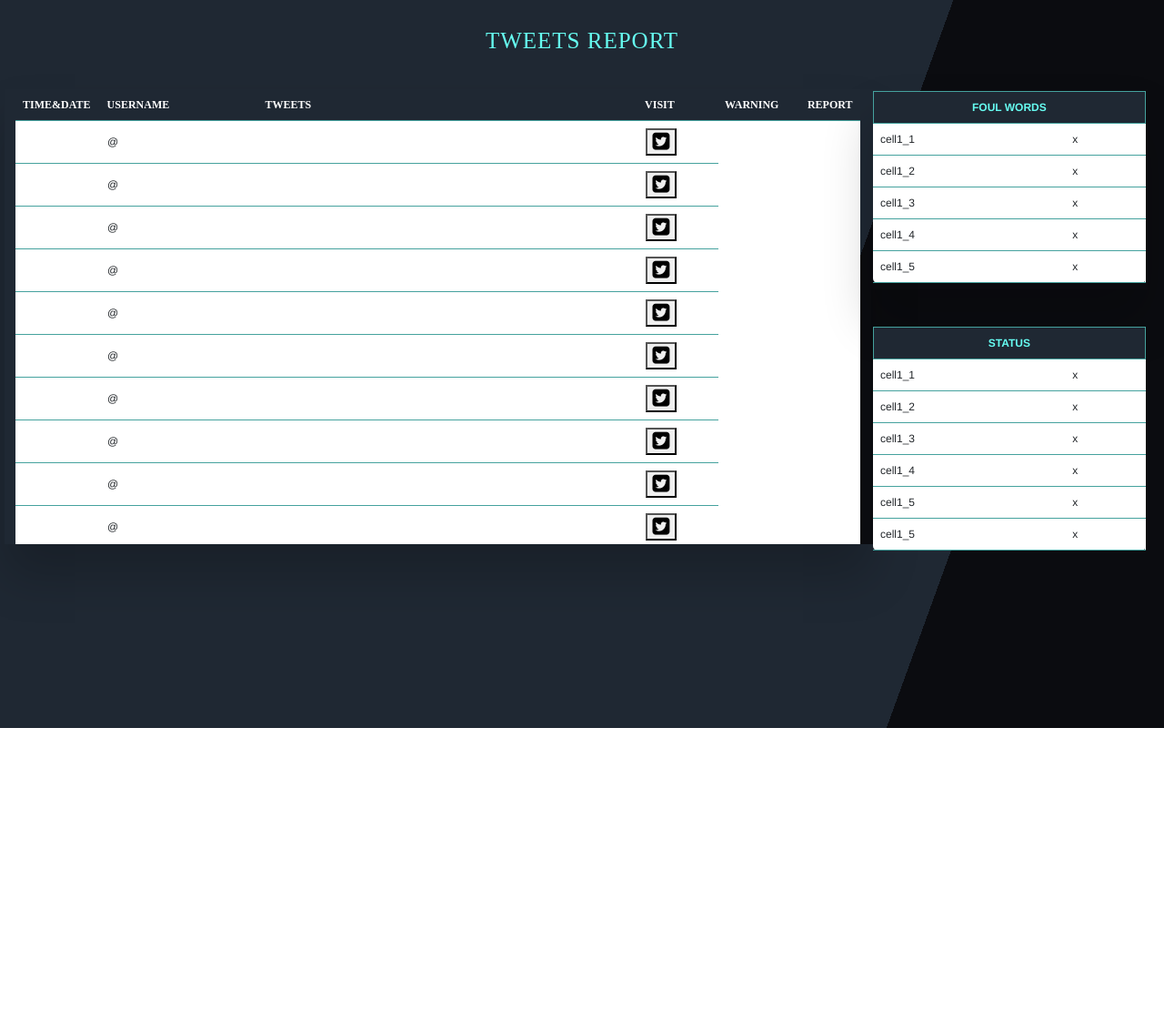
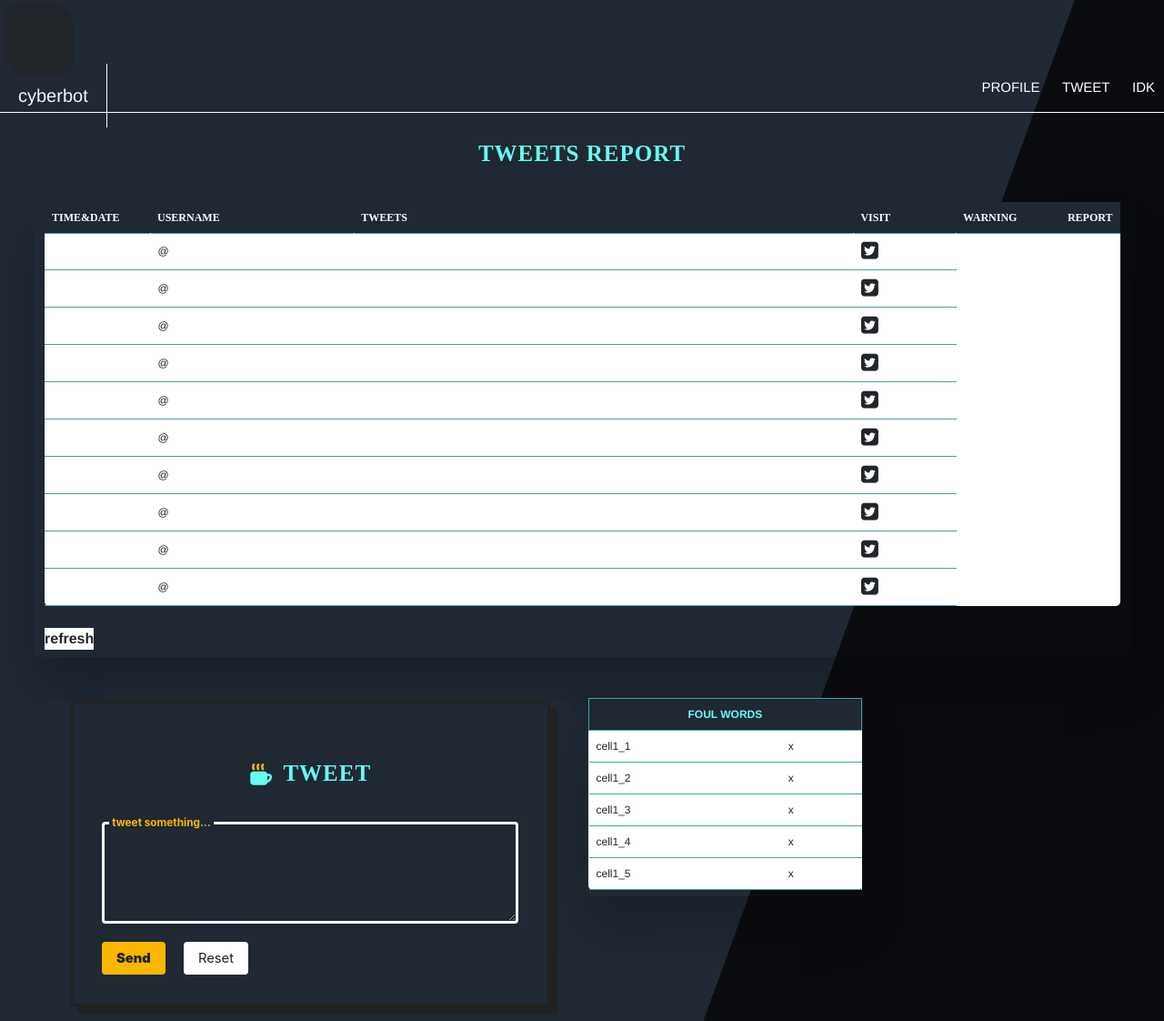
Before and after one commit to khxz/flask, a Flask app: template templates/index.html in a window 1280 px wide. Shown: the whole page at 91% size. Before the commit the page ends 800 px from the top, so only its background shows below. Run offline with Flask 2, Linux system fonts and the light colour scheme; the template is opened without the code that fills it, so the values that code supplies are empty; some libraries are stand-ins or nearby versions; some web fonts are replaced.

Commit message:
add-new-design

```diff
--- a/app.py
+++ b/app.py
@@ -6,9 +6,11 @@ app = Flask(__name__)
 
 @app.route('/')
 def home():
+    import os
     import tweepy
     import configparser
     import pandas as pd
+    import datetime
 
 
     # read configs
@@ -45,6 +47,7 @@ def home():
     ['-hahahaha, -haha, -lenlen']
     languange = ['''tl''']
 
+
     stream_tweets.filter(track=keywords,languages=languange)
 
     #Data Fram
@@ -54,7 +57,7 @@ def home():
     date = []
     link = []
     for tweet in stream_tweets.tweets:
-        if not tweet.truncated:
+        if not tweet.retweeted:
             data.append([tweet.text])
             username.append([tweet.user.screen_name])
             date.append([tweet.created_at])
--- /dev/null
+++ b/package.json
@@ -0,0 +1,6 @@
+{
+  "dependencies": {
+    "core-js": "^3.22.2",
+    "sass": "^1.51.0"
+  }
+}
--- a/static/styles/main.css
+++ b/static/styles/main.css
@@ -32,12 +32,12 @@ h2{
 
 .columnmain {
     float: left;
-    width: 75%;
+    width: 95%;
     padding: 5px;
 }
 
 .columnsub {
-    float: left;
+    float: right;
     width: 25%;
     padding: 5px;
 }
@@ -67,14 +67,15 @@ th {
     float: left;
     border-collapse: collapse;
     border-spacing: 0;
-    width: 75%;
+    width: 95%;
     height: 500px;
     border: 0px solid #ffffff;
     box-shadow: 0px 35px 50px rgba( 0, 0, 0, 0.2 );
+    margin-left: 32px; /* half of width */
 }
 
 .tablesub {
-    float: right;
+    float: left;
     border-collapse: collapse;
     border-spacing: 0;
     width: 24%;
@@ -82,6 +83,7 @@ th {
     border: 0px solid #ffffff;
     box-shadow: 0px 35px 50px rgba( 0, 0, 0, 0.2 );
     padding: 2px;
+    margin-top: 43px;
 }
 
 .fl-tablemain, .fl-tablesub {
@@ -153,9 +155,64 @@ tr:hover{
 
 /* for custom scrollbar for webkit browser*/
 
+/* width */
 ::-webkit-scrollbar {
-    width: 6px;
-}
-::-webkit-scrollbar-track {
-    box-shadow: inset 0 0 6px rgba(0,0,0,0.3);
-}
+    width: 10px;
+  }
+
+  /* Track */
+  ::-webkit-scrollbar-track {
+    box-shadow: inset 0 0 5px grey;
+    border-radius: 5px;
+  }
+
+  /* Handle */
+  ::-webkit-scrollbar-thumb {
+    background: #45A29E;
+    border-radius:5px;
+  }
+
+  /* Handle on hover */
+  ::-webkit-scrollbar-thumb:hover {
+    background: #45A29E;
+  }
+
+  .gg-twitter {
+    box-sizing: border-box;
+    position: relative;
+    display: block;
+    transform: scale(var(--ggs,1));
+    width: 70px;
+    height: 70px
+   }
+
+   .gg-twitter::after,
+   .gg-twitter::before {
+    content: "";
+    display: block;
+    position: absolute;
+    box-sizing: border-box;
+    left: 4px
+   }
+
+   .gg-twitter::before {
+    width: 70px;
+    height: 64px;
+    border-left: 4px solid;
+    border-bottom: 4px solid;
+    border-bottom-left-radius: 6px;
+    background:
+    linear-gradient(
+    to left,currentColor 12px,transparent 0)
+    no-repeat center 2px/10px 4px;
+    top: 4px
+   }
+
+   .gg-twitter::after {
+    width: 70px;
+    height: 70px;
+    background: currentColor;
+    border-radius: 20px;
+    top: 2px;
+    box-shadow: 7px 4px 0,7px 12px 0
+   }
--- /dev/null
+++ b/static/styles/tweet.css
@@ -0,0 +1,192 @@
+@import url("https://rsms.me/inter/inter.css");
+@import url(https://fonts.googleapis.com/css?family=Dosis:200,300,400,500,600,700,800);
+.header {
+  width: 100%;
+  border-bottom: 1px solid white;
+  text-align: right;
+  position: relative;
+}
+
+.header .logo {
+  position: absolute;
+  top: 0;
+  left: 0;
+  font-size: 20px;
+  font-weight: 100;
+  padding: 20px;
+  border-right: 1px solid white;
+  color: whitesmoke;
+}
+
+.link {
+  display: inline-block;
+  padding: 5px 0;
+  margin: 10px 10px;
+  position: relative;
+  text-decoration: none;
+  text-transform: uppercase;
+  color: white;
+  font-weight: 200;
+  font-size: 15px;
+}
+
+.link .bar {
+  width: 100%;
+  display: inline-block;
+  border-bottom: 5px solid #fab700;
+  position: absolute;
+  bottom: 0;
+  left: 0;
+  opacity: 0;
+  -webkit-transition: all 300ms;
+  transition: all 300ms;
+}
+
+.link:hover .bar {
+  opacity: 1;
+  bottom: 5px;
+  color: white;
+}
+
+.cardd {
+  --color-light: white;
+  --color-dark: #212121;
+  --color-signal: #fab700;
+  --color-bg: #1F2833;
+  --color-background: var(--color-bg);
+  --color-text: var(--color-dark);
+  --color-accent: var(--color-signal);
+  --size-bezel: 0.5rem;
+  --size-radius: 4px;
+  line-height: 1.4;
+  font-family: "Inter", sans-serif;
+  font-size: calc(0.6rem + 0.4vw);
+  color: var(--color-text);
+  background: var(--color-background);
+  font-weight: 300;
+  padding: 0 calc(var(--size-bezel) * 3);
+  margin-left: 32px;
+  /* half of width */
+}
+
+h1,
+h2,
+h3 {
+  font-weight: 900;
+}
+
+mark {
+  background: var(--color-accent);
+  color: var(--color-text);
+  font-weight: bold;
+  padding: 0 0.2em;
+}
+
+.card {
+  background: var(--color-background);
+  padding: calc(4 * var(--size-bezel));
+  margin-top: calc(4 * var(--size-bezel));
+  border-radius: var(--size-radius);
+  border: 3px solid var(--color-shadow, currentColor);
+  -webkit-box-shadow: 0.5rem 0.5rem 0 var(--color-shadow, currentColor);
+          box-shadow: 0.5rem 0.5rem 0 var(--color-shadow, currentColor);
+}
+
+.card--inverted {
+  --color-background: var(--color-dark);
+  color: var(--color-light);
+  --color-shadow: var(--color-accent);
+}
+
+.card--accent {
+  --color-background: var(--color-signal);
+  --color-accent: var(--color-light);
+  color: var(--color-dark);
+}
+
+.card *:first-child {
+  margin-top: 0;
+}
+
+.l-design-widht {
+  max-width: 40rem;
+  padding: 1rem;
+}
+
+.input {
+  position: relative;
+}
+
+.input__label {
+  position: absolute;
+  left: 0;
+  top: 0;
+  padding: calc(var(--size-bezel) * 0.75) calc(var(--size-bezel) * 0.5);
+  margin: calc(var(--size-bezel) * 0.75 + 3px) calc(var(--size-bezel) * 0.5);
+  background: pink;
+  white-space: nowrap;
+  -webkit-transform: translate(0, 0);
+          transform: translate(0, 0);
+  -webkit-transform-origin: 0 0;
+          transform-origin: 0 0;
+  background: var(--color-background);
+  -webkit-transition: -webkit-transform 120ms ease-in;
+  transition: -webkit-transform 120ms ease-in;
+  transition: transform 120ms ease-in;
+  transition: transform 120ms ease-in, -webkit-transform 120ms ease-in;
+  font-weight: bold;
+  line-height: 1.2;
+}
+
+.input__field {
+  -webkit-box-sizing: border-box;
+          box-sizing: border-box;
+  color: var(--color-bg);
+  display: block;
+  width: 100%;
+  border: 3px solid currentColor;
+  padding: calc(var(--size-bezel) * 1.5) var(--size-bezel);
+  color: currentColor;
+  background: transparent;
+  border-radius: var(--size-radius);
+}
+
+.input__field:focus + .input__label, .input__field:not(:placeholder-shown) + .input__label {
+  -webkit-transform: translate(0.25rem, -65%) scale(0.8);
+          transform: translate(0.25rem, -65%) scale(0.8);
+  color: var(--color-accent);
+}
+
+.button-group {
+  margin-top: calc(var(--size-bezel) * 2.5);
+}
+
+button {
+  color: currentColor;
+  padding: var(--size-bezel) calc(var(--size-bezel) * 2);
+  background: var(--color-accent);
+  border: none;
+  border-radius: var(--size-radius);
+  font-weight: 900;
+}
+
+button[type="reset"] {
+  background: var(--color-light);
+  font-weight: 400;
+}
+
+button + button {
+  margin-left: calc(var(--size-bezel) * 2);
+}
+
+.icon {
+  display: inline-block;
+  width: 1em;
+  height: 1em;
+  margin-right: 0.5em;
+}
+
+.hidden {
+  display: none;
+}
+/*# sourceMappingURL=tweet.css.map */
--- /dev/null
+++ b/static/styles/tweet.scss
@@ -0,0 +1,192 @@
+@import url("https://rsms.me/inter/inter.css");
+
+@import url(https://fonts.googleapis.com/css?family=Dosis:200,300,400,500,600,700,800);
+
+.header {
+  width: 100%;
+  border-bottom: 1px solid white;
+  text-align: right;
+  position: relative;
+
+  .logo {
+    position: absolute;
+    top: 0;
+    left: 0;
+    font-size: 20px;
+    font-weight: 100;
+    padding: 20px;
+    border-right: 1px solid white;
+    color: whitesmoke;
+  }
+}
+
+.link {
+  display: inline-block;
+  padding: 5px 0;
+  margin: 10px 10px;
+  position: relative;
+  text-decoration: none;
+  text-transform: uppercase;
+  color: white;
+  font-weight: 200;
+  font-size: 15px;
+
+  .bar {
+    width: 100%;
+    display: inline-block;
+    border-bottom: 5px solid #fab700;
+    position: absolute;
+    bottom: 0;
+    left: 0;
+    opacity: 0;
+    transition: all 300ms;
+  }
+
+  &:hover {
+    .bar {
+      opacity: 1;
+      bottom: 5px;
+      color:white;
+    }
+  }
+}
+
+
+.cardd {
+  --color-light: white;
+  --color-dark: #212121;
+  --color-signal: #fab700;
+  --color-bg: #1F2833;
+
+  --color-background: var(--color-bg);
+  --color-text: var(--color-dark);
+  --color-accent: var(--color-signal);
+
+  --size-bezel: 0.5rem;
+  --size-radius: 4px;
+
+  line-height: 1.4;
+
+  font-family: "Inter", sans-serif;
+  font-size: calc(0.6rem + 0.4vw);
+  color: var(--color-text);
+  background: var(--color-background);
+  font-weight: 300;
+  padding: 0 calc(var(--size-bezel) * 3);
+  margin-left: 32px; /* half of width */
+}
+
+h1,
+h2,
+h3 {
+  font-weight: 900;
+}
+
+mark {
+  background: var(--color-accent);
+  color: var(--color-text);
+  font-weight: bold;
+  padding: 0 0.2em;
+}
+
+.card {
+  background: var(--color-background);
+  padding: calc(4 * var(--size-bezel));
+  margin-top: calc(4 * var(--size-bezel));
+  border-radius: var(--size-radius);
+  border: 3px solid var(--color-shadow, currentColor);
+  box-shadow: 0.5rem 0.5rem 0 var(--color-shadow, currentColor);
+
+  &--inverted {
+    --color-background: var(--color-dark);
+    color: var(--color-light);
+    --color-shadow: var(--color-accent);
+  }
+
+  &--accent {
+    --color-background: var(--color-signal);
+    --color-accent: var(--color-light);
+    color: var(--color-dark);
+  }
+
+  *:first-child {
+    margin-top: 0;
+  }
+}
+
+.l-design-widht {
+  max-width: 40rem;
+  padding: 1rem;
+}
+
+.input {
+  position: relative;
+
+  &__label {
+    position: absolute;
+    left: 0;
+    top: 0;
+    padding: calc(var(--size-bezel) * 0.75) calc(var(--size-bezel) * 0.5);
+    margin: calc(var(--size-bezel) * 0.75 + 3px) calc(var(--size-bezel) * 0.5);
+    background: pink;
+    white-space: nowrap;
+    transform: translate(0, 0);
+    transform-origin: 0 0;
+    background: var(--color-background);
+    transition: transform 120ms ease-in;
+    font-weight: bold;
+    line-height: 1.2;
+  }
+  &__field {
+    box-sizing: border-box;
+    color: var(--color-bg);
+    display: block;
+    width: 100%;
+    border: 3px solid currentColor;
+    padding: calc(var(--size-bezel) * 1.5) var(--size-bezel);
+    color: currentColor;
+    background: transparent;
+    border-radius: var(--size-radius);
+
+    &:focus,
+    &:not(:placeholder-shown) {
+      & + .input__label {
+        transform: translate(0.25rem, -65%) scale(0.8);
+        color: var(--color-accent);
+      }
+    }
+  }
+}
+
+.button-group {
+  margin-top: calc(var(--size-bezel) * 2.5);
+}
+
+button {
+  color: currentColor;
+  padding: var(--size-bezel) calc(var(--size-bezel) * 2);
+  background: var(--color-accent);
+  border: none;
+  border-radius: var(--size-radius);
+  font-weight: 900;
+
+  &[type="reset"] {
+    background: var(--color-light);
+    font-weight: 400;
+  }
+}
+
+button + button {
+  margin-left: calc(var(--size-bezel) * 2);
+}
+
+.icon {
+  display: inline-block;
+  width: 1em;
+  height: 1em;
+  margin-right: 0.5em;
+}
+
+.hidden {
+  display: none;
+}
--- a/templates/index.html
+++ b/templates/index.html
@@ -8,11 +8,35 @@
     <meta name="viewport" content="width=device-width, initial-scale=1.0">
     <title>Webpage</title>
     <link rel= "stylesheet" type= "text/css" href= "{{ url_for('static',filename='styles/main.css') }}">
+    <link rel= "stylesheet" type= "text/css" href= "{{ url_for('static',filename='styles/tweet.css') }}">
+    <link href='https://css.gg/twitter.css' rel='stylesheet'>
     <link rel="stylesheet" href="https://cdnjs.cloudflare.com/ajax/libs/font-awesome/4.7.0/css/font-awesome.min.css">
 
 </head>
 
 <body>
+  <i class="gg-twitter" style="align:center;"></i>
+
+  <div class="header">
+    <div class="logo">
+      cyberbot
+    </div>
+    <div class="menu">
+      <a href="#" class="link">
+        <div class="title">profile</div>
+        <div class="bar"></div>
+      </a>
+      <a href="#" class="link">
+        <div class="title">tweet</div>
+        <div class="bar"></div>
+      </a>
+      <a href="#" class="link">
+        <div class="title">idk</div>
+        <div class="bar"></div>
+      </a>
+    </div>
+  </div>
+
 
   <h2>TWEETS REPORT</h2>
   <div class="row">
@@ -32,11 +56,32 @@
                 <tr>
 
                 </tr>
-
         </tbody>
-      </table>
+      </table><br>
+      <button style="background:white; cursor:pointer;">refresh</button>
     </div>
 
+<br>
+<br>
+
+<article class="l-design-widht">
+  <div class="cardd">
+    <div class="card">
+      <h2><svg class="icon" aria-hidden="true">
+        <use xlink:href="#icon-coffee" href="#icon-coffee" /></svg>Tweet</h2>
+      <label class="input">
+        <textarea class="input__field" rows="4" cols="70" maxlength = "280" style="color:white;"></textarea>
+        <span class="input__label">tweet something...</span>
+      </label>
+      <div class="button-group">
+        <button>Send</button>
+        <button type="reset">Reset</button>
+      </div>
+    </div>
+  </div>
+  </article>
+
+  <br><br>
 
   <div class="table, columnsub, tablesub">
     <table class="fl-tablesub">
@@ -66,40 +111,22 @@
       </tr>
       </tbody>
     </table>
-<br> </br>
-    <table class="fl-tablesub">
-      <thead>
-        <tr>  <th colspan="5" style="text-align:center;">STATUS</th> </tr>
-      </thead>
-      <tbody>
-      <tr>
-        <td>cell1_1</td>
-        <td>x</td>
-      </tr>
-      <tr>
-        <td>cell1_2</td>
-        <td>x</td>
-      </tr>
-      <tr>
-        <td>cell1_3</td>
-        <td>x</td>
-      </tr>
-      <tr>
-        <td>cell1_4</td>
-        <td>x</td>
-      </tr>
-      <tr>
-        <td>cell1_5</td>
-        <td>x</td>
-      </tr>
+<br>
 
-      <tr>
-        <td>cell1_5</td>
-        <td>x</td>
-      </tr>
-      </tbody>
-    </table>
+
   </div>
+
+
+<svg xmlns="http://www.w3.org/2000/svg" class="hidden">
+  <symbol id="icon-coffee" viewBox="0 0 20 20">
+    <title>icon-coffee</title>
+    <path fill="currentColor" d="M15,17H14V9h3a3,3,0,0,1,3,3h0A5,5,0,0,1,15,17Zm1-6v3.83A3,3,0,0,0,18,12a1,1,0,0,0-1-1Z"/>
+    <rect fill="currentColor" x="1" y="7" width="15" height="12" rx="3" ry="3"/>
+    <path fill="var(--color-accent)" d="M7.07,5.42a5.45,5.45,0,0,1,0-4.85,1,1,0,0,1,1.79.89,3.44,3.44,0,0,0,0,3.06,1,1,0,0,1-1.79.89Z"/>
+    <path fill="var(--color-accent)" d="M3.07,5.42a5.45,5.45,0,0,1,0-4.85,1,1,0,0,1,1.79.89,3.44,3.44,0,0,0,0,3.06,1,1,0,1,1-1.79.89Z"/>
+    <path fill="var(--color-accent)" d="M11.07,5.42a5.45,5.45,0,0,1,0-4.85,1,1,0,0,1,1.79.89,3.44,3.44,0,0,0,0,3.06,1,1,0,1,1-1.79.89Z"/>
+  </symbol>
+</svg>
 
 
   <script>
```
Also changed, not shown: templates/tweet.html (added, +79 -0 lines), README.md, package-lock.json (added), 1 other file.
